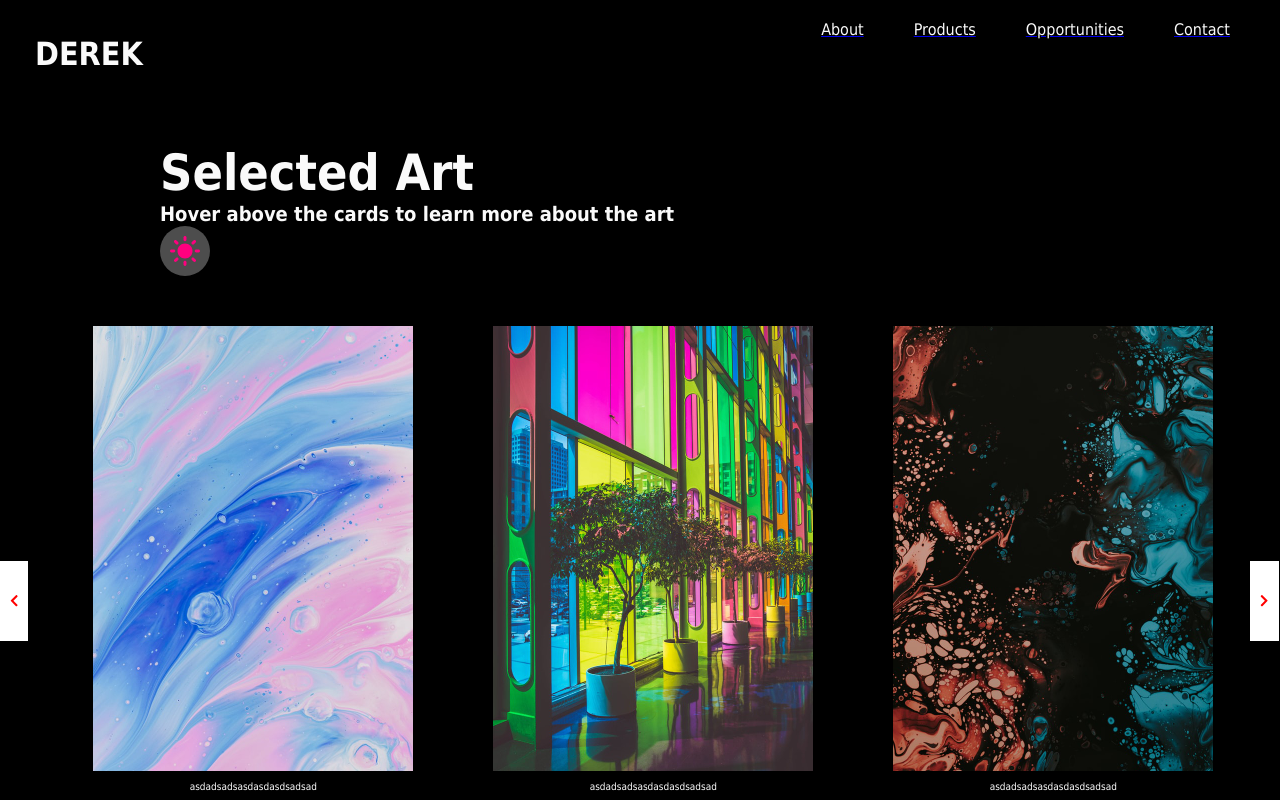
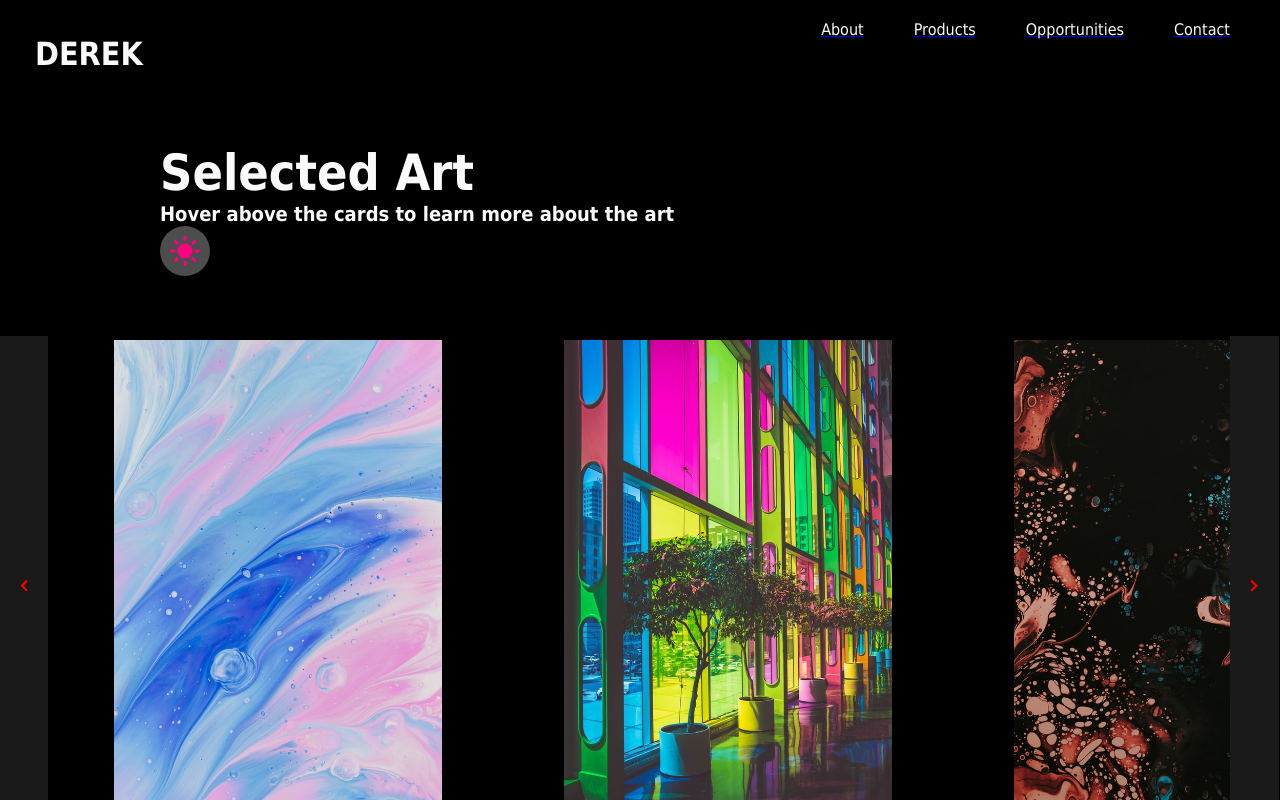
Before and after one commit to DerekLeungHoWang/dark-mode, a React (Create React App) app: page / in a window 1280 px wide. Built offline with nearby package versions, Linux system fonts and the light colour scheme; grey boxes are pictures that could not be loaded.

Commit message:
update ui

```diff
--- a/src/components/Carousel/Carousel.js
+++ b/src/components/Carousel/Carousel.js
@@ -27,21 +27,26 @@ const InnerContainer = styled.div`
         flex-direction:row;
 
 
-      transform: ${({ count, cursor }) => {
-        console.log(count, cursor);
-        return `translateX(-${(count + cursor) * 400}px)`;
+      transform: ${({ count, cursor, d }) => {
+
+        return `translateX(-${(count + cursor) * d}px)`;
     }};
            transition: all 500 ease;
 `
 
 const Button = styled.button`
-  color: red;
-  background-color: white;
-  padding: 0 10px;
-  border: 0;
-  display: block;
+
+    color: red;
+    align-self: flex-start;
+    border: 0;
+    background-color: transparent;
   cursor: pointer;
-    height: 80px;
+    height: 500px;
+    z-index: 999;
+    margin-top: 10px;
+    padding-right: 20px;
+    padding-left: 20px;
+    background-color: rgba(255,255,255,0.1);
 `;
 
 
@@ -51,12 +56,14 @@ function Carousel(props) {
     const [cursor, setCursor] = useState(0);
     const [disable, setDisable] = useState(false)
 
+    let d = 450
+
     const count = React.Children.count(props.children);
 
 
 
     useEffect(() => {
-        console.log('triggered, jump = ', jump, ' cursor = ', cursor);
+
 
         if (jump) {
             innerContainer.current.style.transition = 'none'
@@ -68,13 +75,13 @@ function Carousel(props) {
 
 
         } else {
-            console.log('jump is ', jump);
+
             innerContainer.current.style.transition = 'all 500ms ease'
 
         }
 
         return () => {
-            console.log('clean');
+
 
 
         }
@@ -84,7 +91,7 @@ function Carousel(props) {
 
     const onTransitionEnd = () => {
         setDisable(false)
-        console.log('trans end = ', cursor);
+
         if (cursor >= count) {
 
             setJump(true)
@@ -93,7 +100,7 @@ function Carousel(props) {
         }
 
         else if (cursor <= -1) {
-            console.log('setting cursor to 9 ');
+
             setJump(true)
             setCursor(count - 1)
 
@@ -129,7 +136,7 @@ function Carousel(props) {
                 <FontAwesomeIcon icon={faChevronLeft} />
             </Button>
             <SlidesContainer>
-                <InnerContainer count={count} cursor={cursor} ref={innerContainer}
+                <InnerContainer d={d} count={count} cursor={cursor} ref={innerContainer}
                     onTransitionEnd={onTransitionEnd}
                 >
                     {renderChildren()}
--- a/src/components/Carousel/Slide.js
+++ b/src/components/Carousel/Slide.js
@@ -1,13 +1,14 @@
-import React from "react";
+import React, { useEffect, useRef } from "react";
 import styled from "styled-components";
 
 const Outer = styled.div`
 position: relative;
-  /* padding: 10px 5px; */
-  width: 400px;
+
+  width: 450px;
   height: 550px;
-  /* background: ${({ theme }) => theme.body}; */
-
+ display: flex;
+ align-items: center;
+  justify-content: center;
 `;
 
 const Inner = styled.div`
@@ -20,7 +21,7 @@ width: 100%;
   align-items: center;
   justify-content: center;
   flex-direction: column;
-  //background: ${props=>props.theme.contrast};
+  //background: ${props => props.theme.contrast};
   margin: 0px 20px;
 `;
 const Image = styled.img`
@@ -29,12 +30,31 @@ height: 900px;
 
 `
 
+const Title = styled.p`
+color: ${props => props.theme.text};
+`
+
 export default props => {
+
+  let title = useRef()
+
+  useEffect(() => {
+
+
+  }, [])
+
+  const handleMouseOver = (id) => {
+
+    console.log(id);
+  }
+
   return (
     <Outer>
       <Inner>
-                <Image src={props.item.img} alt={props.item.title} />
-            <p>asdadsadsasdasdasdsadsad</p>
+        <Image key={props.item.id} src={props.item.img} alt={props.item.title}
+          onMouseOver={()=>handleMouseOver(props.item.id)}
+        />
+        <Title ref={title} >{props.item.title}</Title>
       </Inner>
     </Outer>
   );
--- a/src/components/Navbar/Navbar.js
+++ b/src/components/Navbar/Navbar.js
@@ -48,7 +48,7 @@ export default function Navbar() {
             <NavLinkContainer>
                 {menuItems.map((item, index) => {
                     return (
-                        <Link to={item.url}><NavLink key={item.title}>
+                        <Link key={index} to={item.url}><NavLink key={item.title}>
                             {item.title}
                         </NavLink></Link>
                     )
```
Lines whose indentation alone changed are shown as unchanged.
